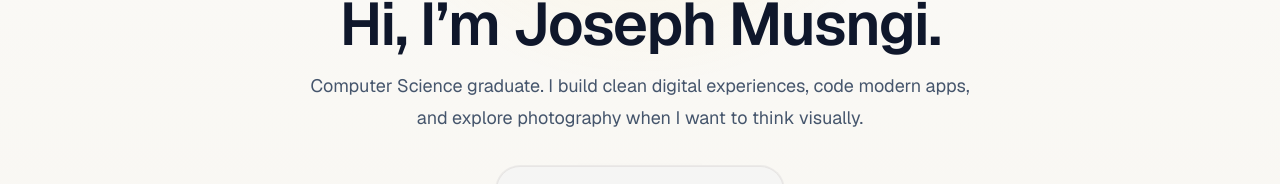
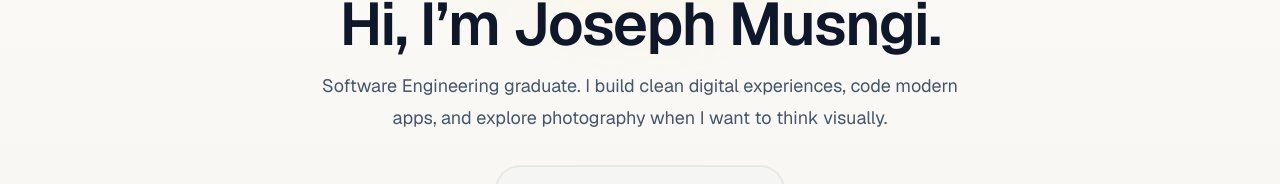
Before and after one commit to josephmusngi21/josephmusngi21.github.io, a Next.js app: page / in a window 1280 px wide. Shown: the part 221-405 px from the top of the page. Built offline with nearby package versions, Linux system fonts and the light colour scheme; grey boxes are pictures that could not be loaded.

Commit message:
Update degree wording
Refreshes the homepage and about page copy to describe Joseph Musngi as a Software Engineering graduate instead of a Computer Science graduate.

```diff
--- a/app/about/page.tsx
+++ b/app/about/page.tsx
@@ -59,7 +59,7 @@ export default function AboutPage() {
               Joseph Musngi
             </h1>
             <p className="text-base leading-8 text-slate-600">
-              Hi, I’m Joseph Musngi — a Computer Science graduate from the University of Arizona with a strong passion for front-end development and a growing interest in back-end engineering. I love building clean, interactive, and user-focused applications, and I’m always looking for ways to improve my skills and expand my knowledge across the full stack. I’ve completed coursework in Data Structures, Algorithms, and Full Stack Development, and I’ve built projects that reflect my interest in both design and engineering. I have solid experience with Python, JavaScript, HTML, CSS, and C#, along with foundational knowledge in Java, SQL, C, and C++. I’m comfortable working with core data structures such as Linked Lists, Trees, Arrays, Stacks, Queues, Hash Tables, and Sets, and I enjoy applying these concepts to real projects. In the future, I hope to work as a Full Stack Developer or Data Scientist, where I can combine problem-solving, creativity, and technical depth. Outside of coding, I enjoy climbing, hiking, tennis, and bowling with friends — anything that gets me moving and lets me explore new experiences.
+              Hi, I’m Joseph Musngi — a Software Engineering graduate from the University of Arizona with a strong passion for front-end development and a growing interest in back-end engineering. I love building clean, interactive, and user-focused applications, and I’m always looking for ways to improve my skills and expand my knowledge across the full stack. I’ve completed coursework in Data Structures, Algorithms, and Full Stack Development, and I’ve built projects that reflect my interest in both design and engineering. I have solid experience with Python, JavaScript, HTML, CSS, and C#, along with foundational knowledge in Java, SQL, C, and C++. I’m comfortable working with core data structures such as Linked Lists, Trees, Arrays, Stacks, Queues, Hash Tables, and Sets, and I enjoy applying these concepts to real projects. In the future, I hope to work as a Full Stack Developer or Data Scientist, where I can combine problem-solving, creativity, and technical depth. Outside of coding, I enjoy climbing, hiking, tennis, and bowling with friends — anything that gets me moving and lets me explore new experiences.
             </p>
             <div className="inline-flex flex-wrap items-center justify-center gap-3 lg:justify-start">
               <Link
--- a/app/page.tsx
+++ b/app/page.tsx
@@ -16,7 +16,7 @@ export default function Home() {
               Hi, I’m Joseph Musngi.
             </h1>
             <p className="mx-auto max-w-2xl text-lg leading-8 text-slate-600">
-              Computer Science graduate. I build clean digital experiences, code modern apps, and explore photography when I want to think visually.
+              Software Engineering graduate. I build clean digital experiences, code modern apps, and explore photography when I want to think visually.
             </p>
           </div>
 
```
